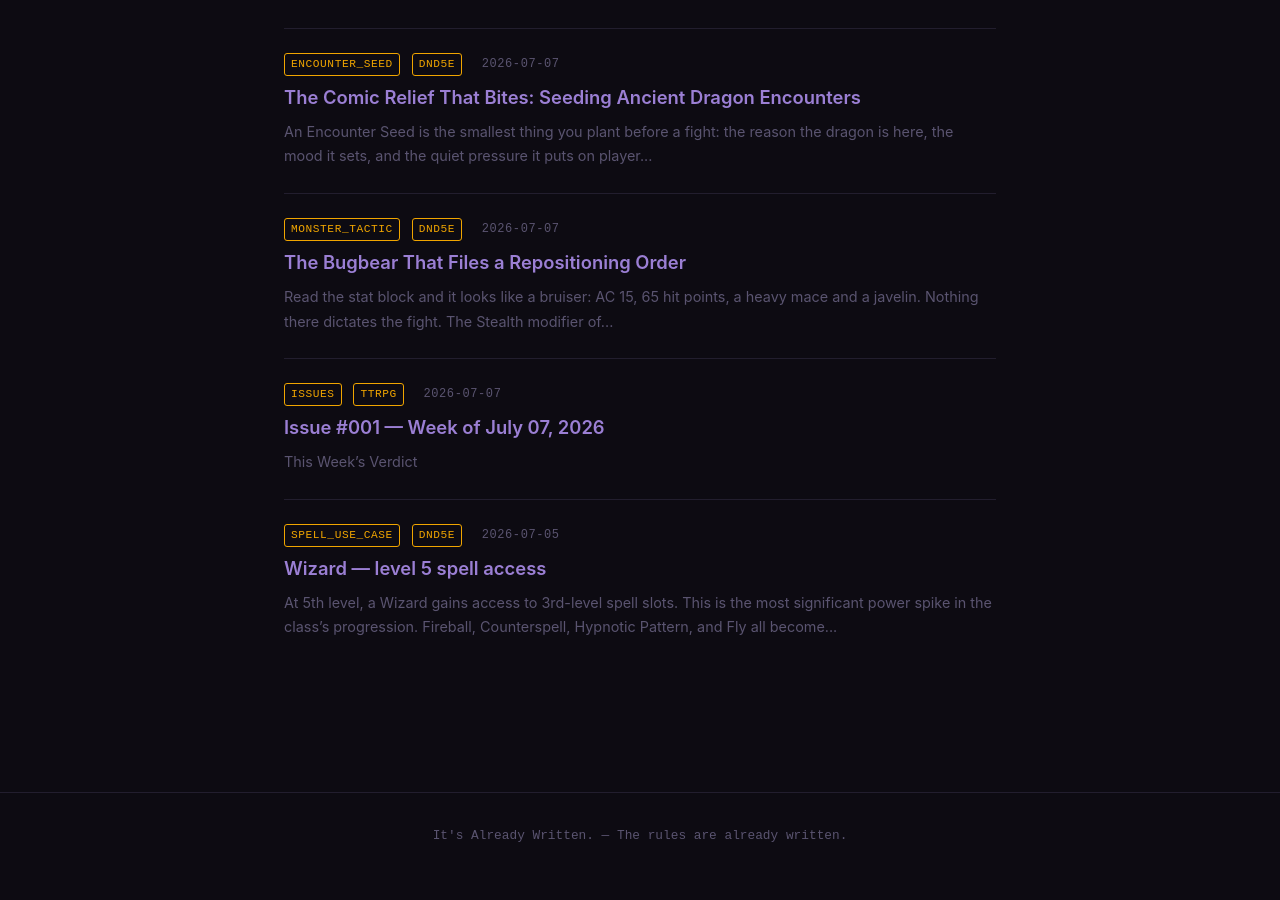
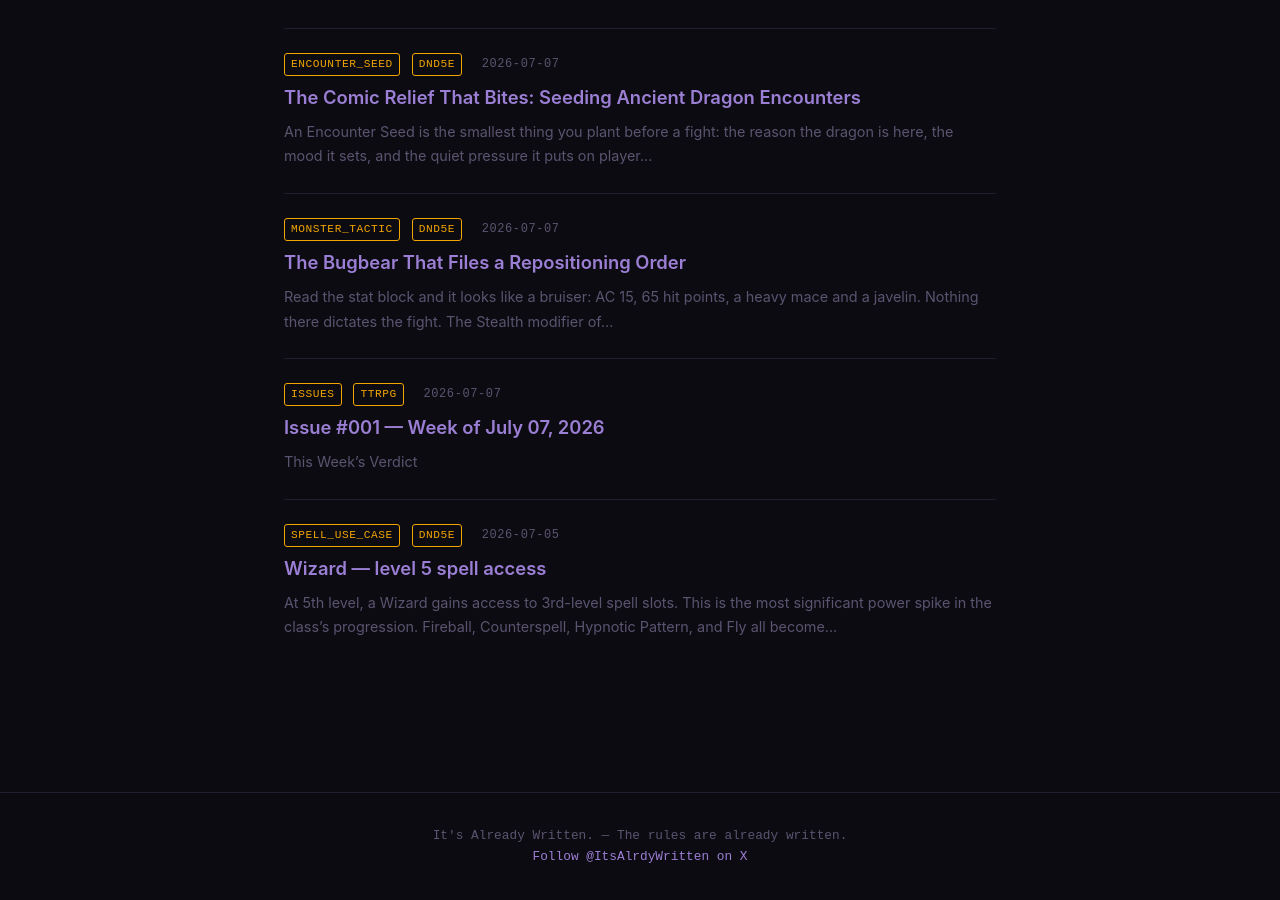
Before and after one commit to bizzal70/itsalreadywritten, a Jekyll site: the page built from index.html, in a window 1280 px wide and 900 px high, scrolled down 3188 px. Built offline with Jekyll 4.4.1, drawn with Linux system fonts in a browser that asks for light colours; before the commit the page ends 4066 px from its top, so only the background shows below that.

Commit message:
feat: link the X account from the blog

```diff
--- a/_layouts/default.html
+++ b/_layouts/default.html
@@ -25,6 +25,7 @@
   </main>
   <footer>
     <p>{{ site.title }} &mdash; {{ site.tagline }}</p>
+    <p><a href="https://x.com/ItsAlrdyWritten">Follow @ItsAlrdyWritten on X</a></p>
   </footer>
 </body>
 </html>
```
